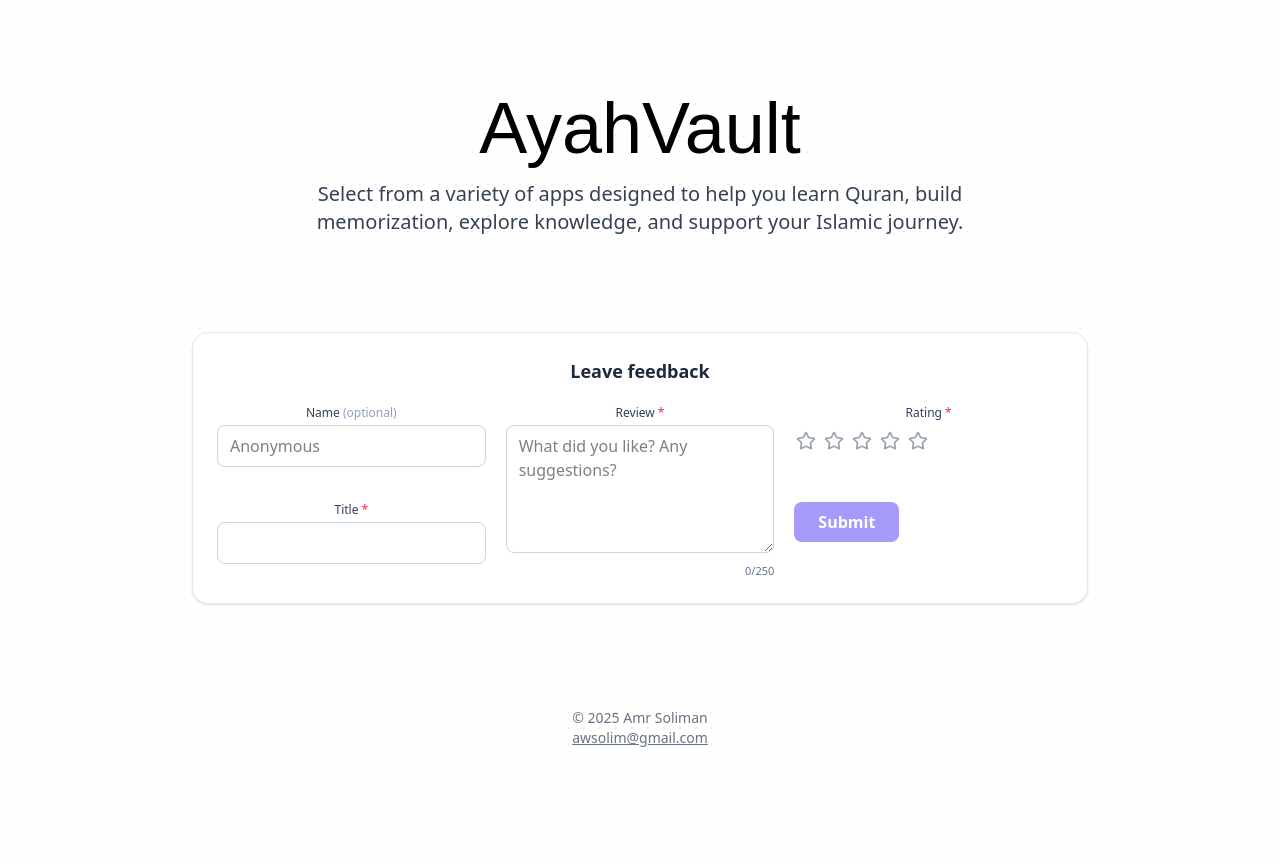
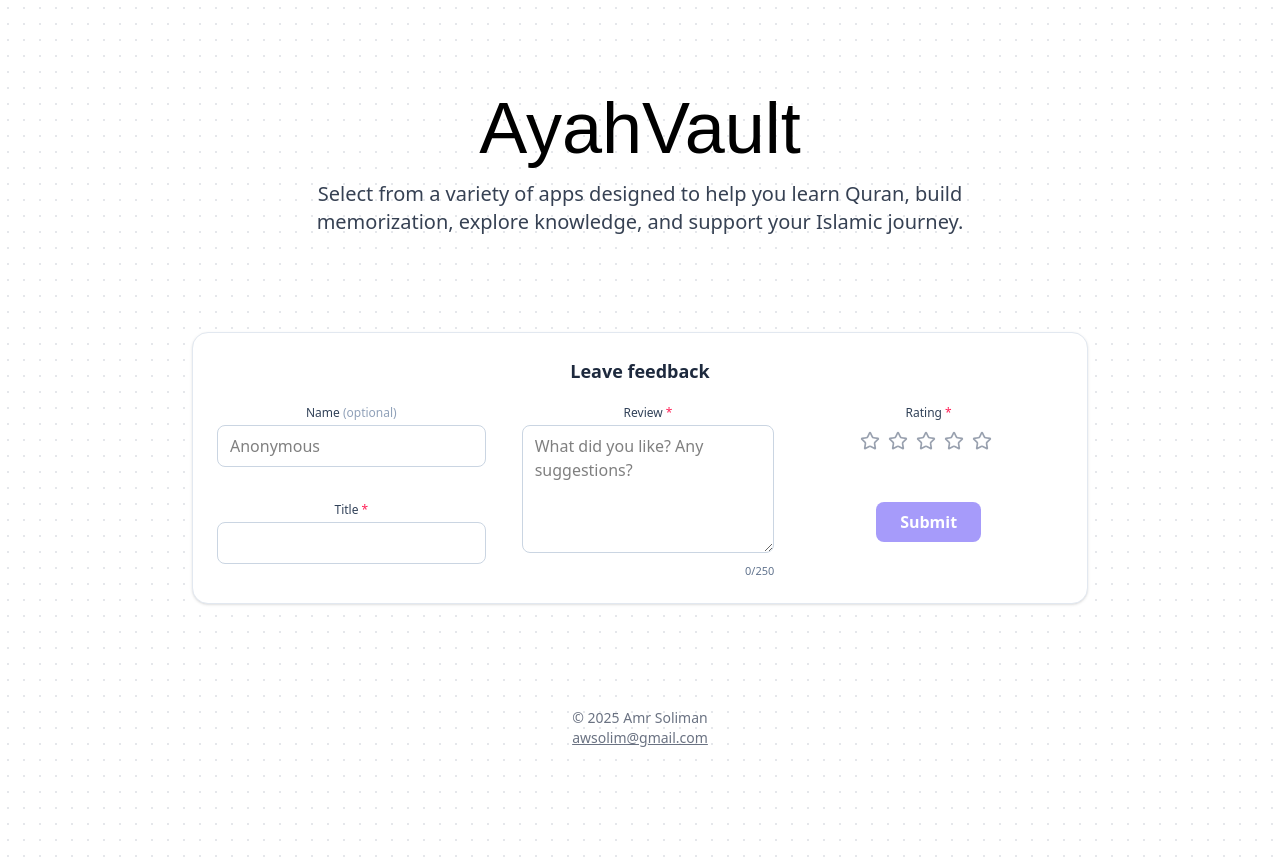
Before and after one commit to awsolim/ayahvault, a React (Vite) app: page / in a window 1280 px wide. Built offline with nearby package versions, Linux system fonts and the light colour scheme; no server answers; the database is empty; a web font is replaced by a local one.

Commit message:
fixed reviews form formatting

```diff
--- a/src/components/layout/ReviewsForm.tsx
+++ b/src/components/layout/ReviewsForm.tsx
@@ -126,7 +126,7 @@ export default function ReviewsForm() {
         </div>
 
         {/* COL 2, ROW 1–2 — Review */}
-        <div className="md:col-start-2 md:row-start-1 md:row-span-2">
+        <div className="ml-4 md:col-start-2 md:row-start-1 md:row-span-2">
           <label className="block text-xs font-medium text-slate-700">
             Review <span className="text-rose-500">*</span>
           </label>
@@ -148,7 +148,7 @@ export default function ReviewsForm() {
           <label className="block text-xs font-medium text-slate-700">
             Rating <span className="text-rose-500">*</span>
           </label>
-          <div className="mt-2 flex items-center gap-2">
+          <div className="mt-2 ml-16 flex items-center gap-2">
             <div className="flex items-center gap-1">
               {[1, 2, 3, 4, 5].map((v) => (
                 <StarButton key={v} value={v} />
@@ -158,7 +158,7 @@ export default function ReviewsForm() {
         </div>
 
         {/* COL 3, ROW 2 — Submit */}
-        <div className="md:col-start-3 md:row-start-2 flex items-start">
+        <div className="md:col-start-3 md:row-start-2">
           <button
             type="submit"
             disabled={!canSubmit || isSubmitting || isSuccess}
```
